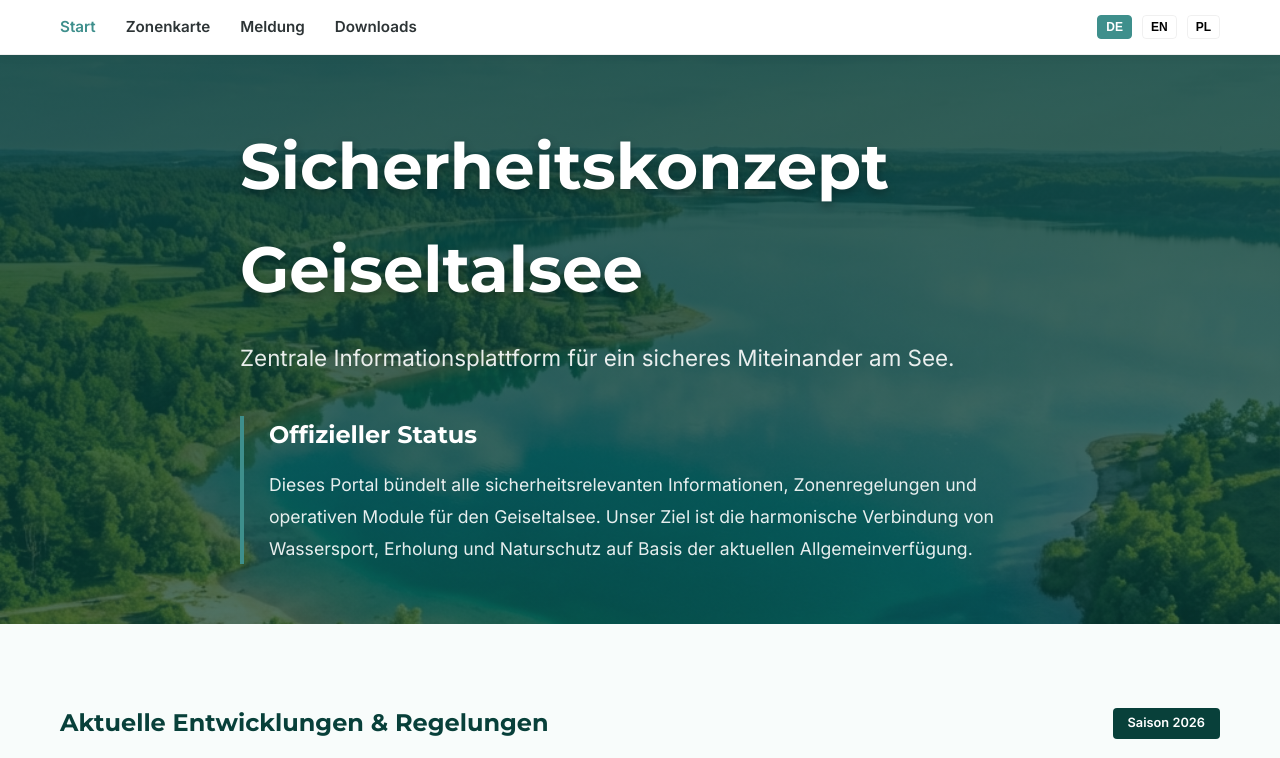
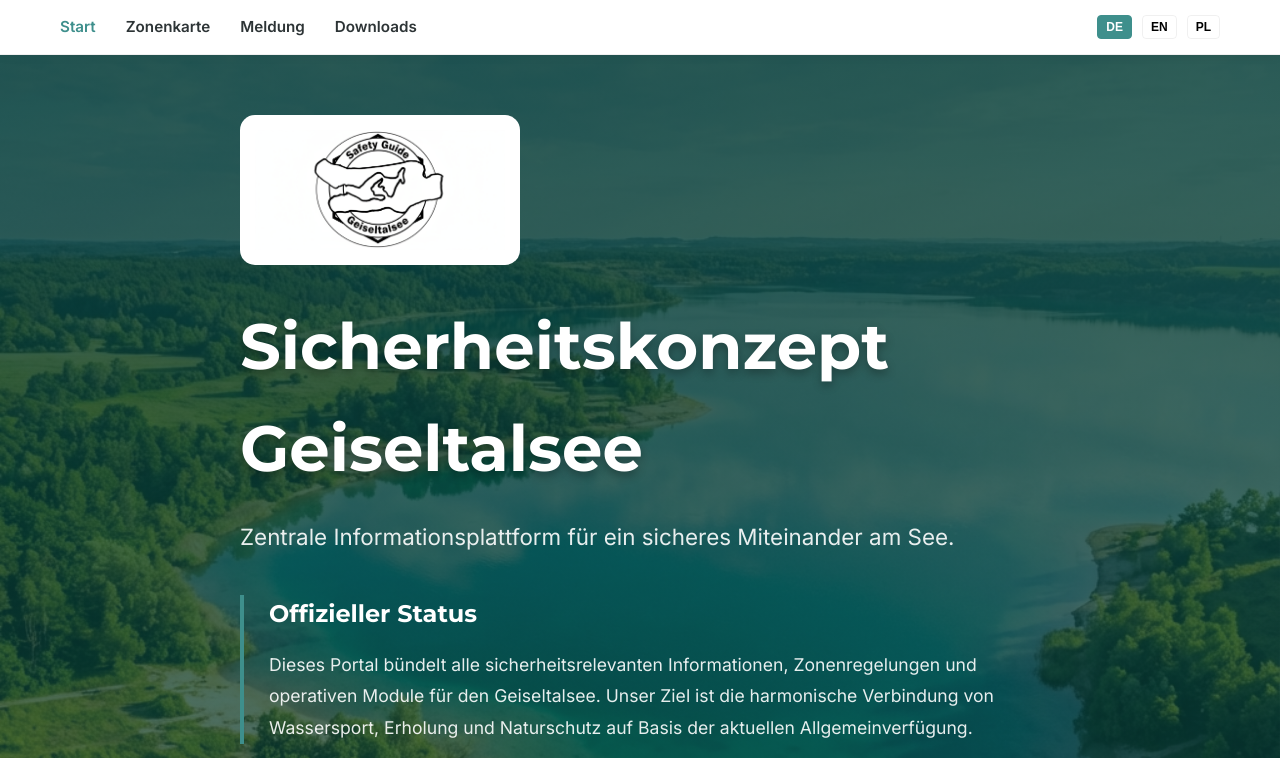
Before and after one commit to Safershorelines/geiseltalsee-safety-guide, a website built with Vite: page index.html in a window 1280 px wide. Shown: the top 758 px of the page. Built offline with nearby package versions, Linux system fonts and the light colour scheme.

Commit message:
Mobile optimization

```diff
--- a/index.html
+++ b/index.html
@@ -35,6 +35,7 @@
     <header class="hero">
         <div class="container">
             <div class="hero-content">
+                <img src="/safety-guide-logo.png" alt="Geiseltalsee Safety Guide" class="hero-logo">
                 <h1>Sicherheitskonzept Geiseltalsee</h1>
                 <p class="subtitle">Zentrale Informationsplattform für ein sicheres Miteinander am See.</p>
                 <div class="mission-box">
--- a/src/style.css
+++ b/src/style.css
@@ -167,6 +167,16 @@ section {
 .hero-content {
   max-width: 800px;
   text-align: left;
+}
+
+.hero-logo {
+  max-width: 280px;
+  height: auto;
+  margin-bottom: 30px;
+  background: white;
+  padding: 15px;
+  border-radius: 15px;
+  display: block;
 }
 
 .hero h1 {
```
